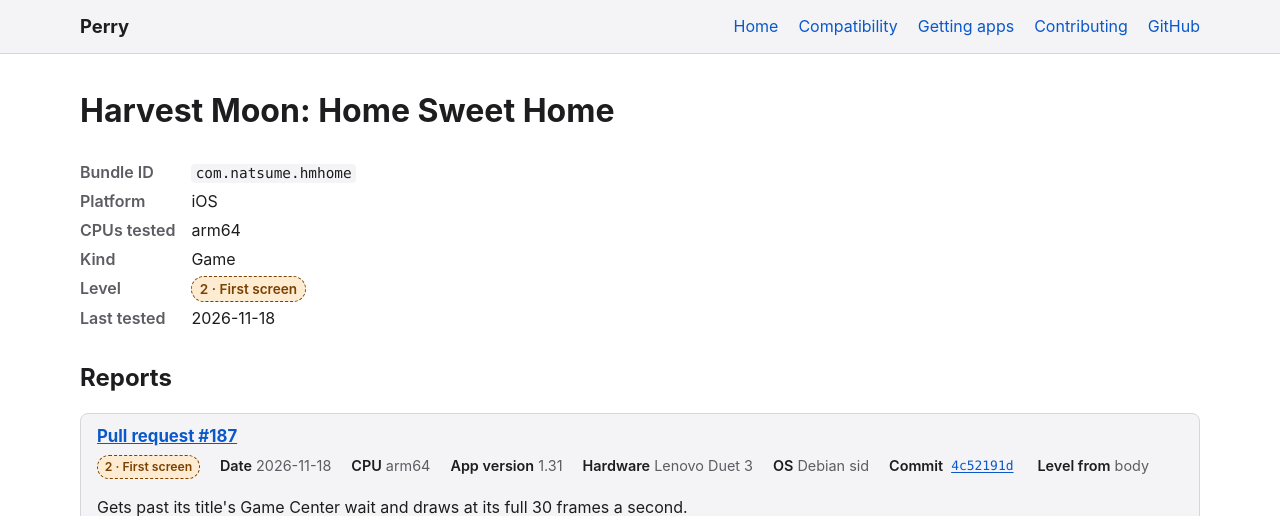
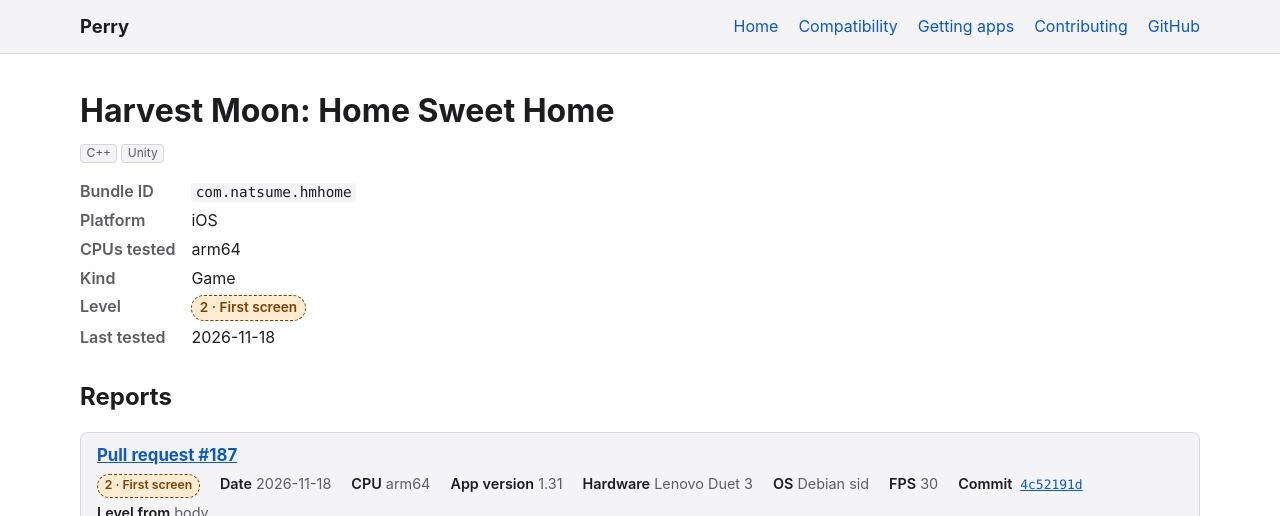
Before and after one commit to MillerTechnologyPeru/Perry, a Jekyll site: the page built from docs/_apps/ios/com.natsume.hmhome.md, in a window 1280 px wide, cut to the strip 0-516 px from the top of the page. Built offline with Jekyll 4.4.1, drawn with Linux system fonts in a browser that asks for light colours.

Commit message:
Add Harvest Moon: Home Sweet Home's engine and language tags and frame rates

```diff
--- a/docs/_apps/ios/com.natsume.hmhome.md
+++ b/docs/_apps/ios/com.natsume.hmhome.md
@@ -3,6 +3,7 @@ name: "Harvest Moon: Home Sweet Home"
 bundle_id: "com.natsume.hmhome"
 platform: ios
 kind: game
+tags: [C++, Unity]
 reports:
   - pr: 187
     date: 2026-11-18
@@ -12,6 +13,7 @@ reports:
     app_version: "1.31"
     hardware: Lenovo Duet 3
     os: Debian sid
+    fps: 30
     level: 2
     source: body
     notes: Gets past its title's Game Center wait and draws at its full 30 frames a second.
```
